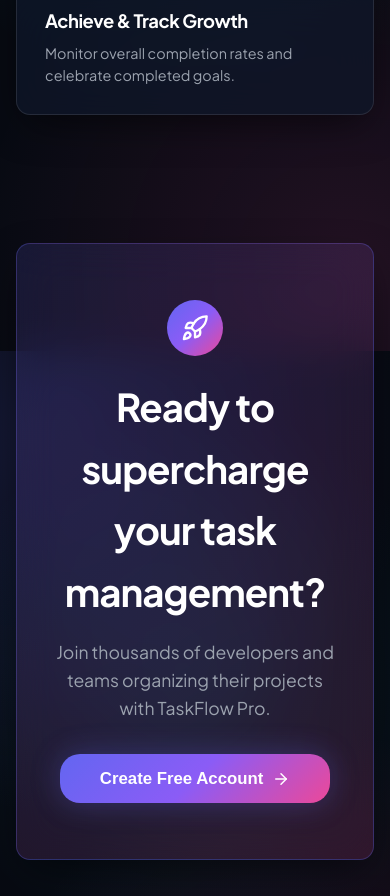
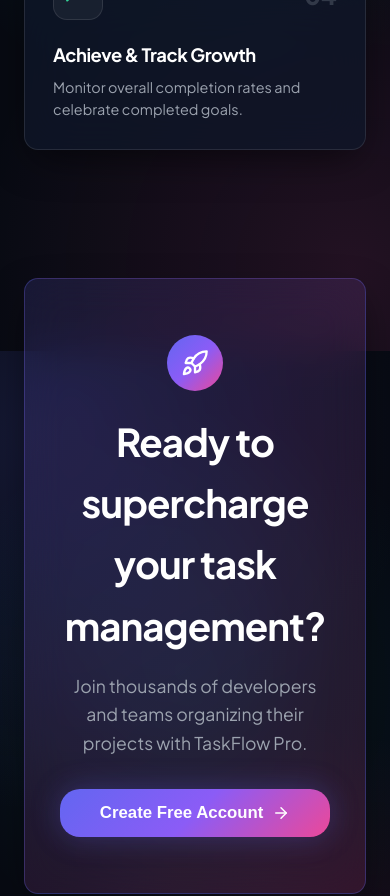
Before and after one commit to mrklcy/TMS, a React (Vite) app in the folder client/: page / in a window 390 px wide. Shown: the part 4713-5609 px from the top of the page. Built offline with nearby package versions, Linux system fonts and the light colour scheme.

Commit message:
Fix mobile responsive margin offset to eliminate side gap on mobile devices

```diff
--- a/client/src/index.css
+++ b/client/src/index.css
@@ -495,21 +495,15 @@
   background: rgba(255,255,255,0.02);
 }
 
-/* Responsive Media Queries */
+/* Responsive Breakpoint for Mobile/Tablet (< 1024px) */
 @media (max-width: 1024px) {
-  .main-content {
-    padding: 1.5rem 1rem;
-  }
-}
-
-@media (max-width: 768px) {
   .mobile-header {
-    display: flex;
+    display: flex !important;
   }
 
   .main-workspace-content {
     margin-left: 0 !important;
-    padding: 1.25rem 0.85rem;
+    padding: 1.2rem 0.85rem !important;
   }
 
   .sidebar-container {
```
